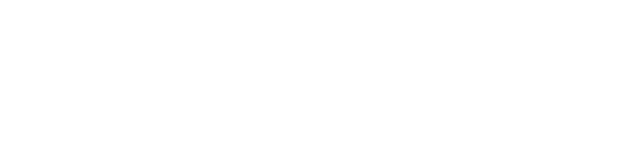
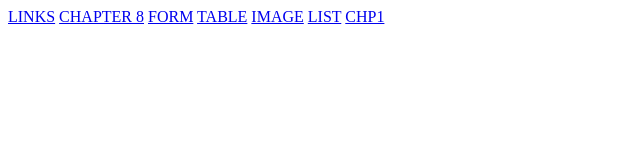
Before and after one commit to liaqatpromax/CSS, a plain HTML site: page index.html in a window 1280 px wide. Shown: the whole page, without its empty margins (0-640 px from the left). Drawn offline with Linux system fonts and the light colour scheme.

Commit message:
Add files via upload

```diff
--- a/index.html
+++ b/index.html
@@ -7,12 +7,12 @@
     <title>Document</title>
 </head>
 <body>
-    <a href="adress.html"></a>
-    <a href="example8.html"></a>
-    <a href="forms.html"></a>
-    <a href="IMage.html"></a>
-    <a href="king.html"></a>
-    <a href="list.html"></a>
-    <a href="Untitled-1.html"></a>
+    <a href="adress.html">LINKS</a>
+    <a href="example8.html">CHAPTER 8</a>
+    <a href="forms.html">FORM</a>
+    <a href="IMage.html">TABLE</a>
+    <a href="king.html">IMAGE</a>
+    <a href="list.html">LIST</a>
+    <a href="Untitled-1.html">CHP1</a>
 </body>
 </html>
```
